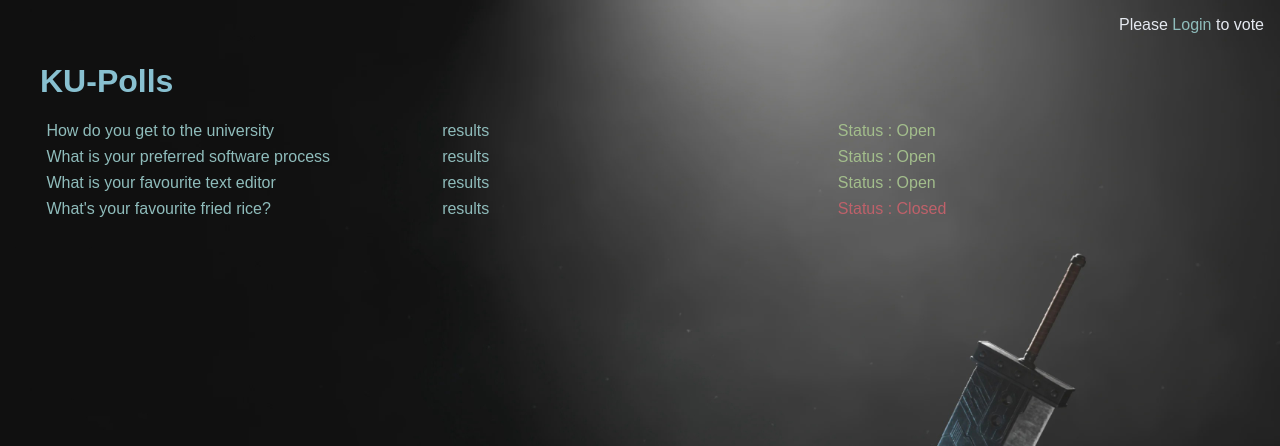
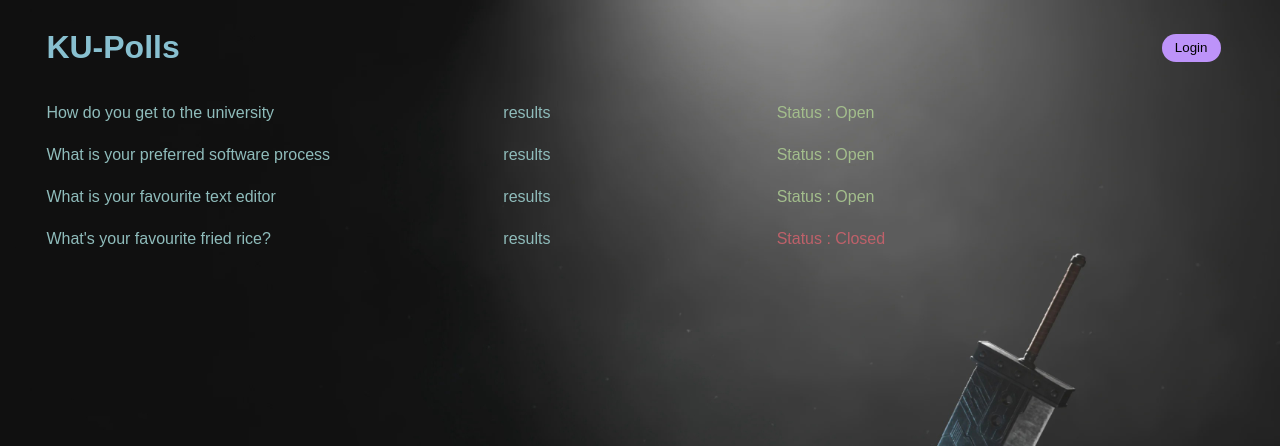
Before and after one commit to Jangsoodlor/ku-polls, a Django app: page /polls/ in a window 1280 px wide. Shown: the top 446 px of the page. Run offline with Django 5.2, Linux system fonts and the light colour scheme; data comes from the database, SQL or seed files in the repository.

Commit message:
auto-mark radio button and implement base template page

```diff
--- a/polls/static/polls/style.css
+++ b/polls/static/polls/style.css
@@ -7,6 +7,8 @@
   --nord-12: #ebcb8b;
   --affirmative: #a3be8c;
   --error: #bf616a;
+  --dracula-pink: #ff79c6;
+  --dracula-purple: #bd93f9;
 }
 body {
   background-color: white;
@@ -16,6 +18,7 @@ body {
   background-size : cover;
   background-blend-mode: overlay;
   font-family: sans-serif;
+  box-sizing: border-box;
 }
 
 a{
@@ -32,8 +35,12 @@ ul {
 }
 
 .header{
-  color: var(--nord-8);
-  padding: 0 1em;
+  color: var(--nord-12);
+  padding: 0 3vw;
+}
+
+.polls-header{
+  color: var(--nord-8)
 }
 
 .detail-header {
@@ -42,14 +49,15 @@ ul {
 
 .success {
   color: var(--affirmative);
-  font-size: 1.25em;
 }
 
 .error {
   color:var(--error);
-  font-size: 1.5em;
-  font-weight: bold;
-  /* margin: 0.5em 1.5em; */
+}
+
+.messages{
+  margin: 3vh 3vw;
+  font-size: 1.25em;
 }
 
 .form {
@@ -59,6 +67,13 @@ ul {
 .column {
   float: left;
   flex: 1;
+  padding: 1vh 5vw 1vh 0;
+}
+
+.long-column {
+  float: left;
+  flex: 2;
+  padding: 1vh 3vw 1vh 0;
 }
 
 .row {
@@ -68,11 +83,12 @@ ul {
 
 .button {
   display: inline-block;
-  margin: 0.5em 0 0.25em 2.2em;
   padding: 0.5em 1em;
+  margin: 0vh 1vw;
   background-color: var(--white-bg);
   border-radius: 25px;
   border-style: none;
+  align-self: center;
 }
 
 .button:hover {
@@ -80,13 +96,25 @@ ul {
   transform: scale(1.15);
 }
 
+.auth-button{
+  background-color: var(--dracula-purple);
+}
+
+.auth-button:hover{
+  background-color: var(--dracula-pink);
+}
+
 .form-button {
-  margin: 1em 0 0 1em;
+  margin: 2vh 0;
   background-color: var(--affirmative);
 }
 
 .form-button:hover{
   background-color: #50fa7b;
+}
+
+.result-button{
+  margin: 2vh 3vw;
 }
 
 .open-poll{
@@ -97,7 +125,16 @@ ul {
   color : var(--error)
 }
 
+.auth-container{
+  white-space: nowrap;
+  padding: 0 3vw;
+  align-self: center;
+}
+
 .top-container{
-  text-align: right;
-  padding: 1vh;
+  display: flex;
+  justify-content: space-between;
+  align-items: center;
+  width: 100;
+  margin: 0;
 }
--- /dev/null
+++ b/polls/templates/polls/base_template.html
@@ -0,0 +1,50 @@
+<!DOCTYPE html>
+<html lang="en">
+<head>
+  <meta charset="UTF-8">
+  <meta name="viewport" content="width=device-width, initial-scale=1.0">
+  {% load static %}
+  <link rel="stylesheet" href="{% static 'polls/style.css' %}">
+  {% block title %}
+  <title>KU Polls</title>
+  {% endblock %}
+</head>
+
+<body>
+  {% block header %}
+  <div class="top-container">
+    <a href="{% url 'polls:index' %}">
+      <h1 class="header polls-header">
+        KU-Polls
+      </h1>
+    </a>
+
+    {% if user.is_authenticated %}
+    <form action="{% url 'logout' %}" method="post" class="auth-container">
+      {% csrf_token %}
+        Welcome&nbsp;Back,&nbsp;{{user.username}}
+        <button type="submit" class="button auth-button">LOG OUT</button>
+      </form>
+    {% else %}
+    <div class="auth-container">
+      <a href="{% url 'login' %}?next={{request.path}}">
+        <button type="submit", class="button auth-button">
+          Login
+        </button>
+      </a>
+    </div>
+    {% endif %}
+  </div>
+
+  {% if messages %}
+    {% for msg in messages %}
+      <div class = "messages {{msg.tags}}">{{msg}}</div>
+    {%endfor%}
+  {% endif %}
+  {% endblock %}
+
+
+  {% block content %}
+  {% endblock %}
+</body>
+</html>
--- a/polls/templates/polls/index.html
+++ b/polls/templates/polls/index.html
@@ -1,40 +1,17 @@
-<!DOCTYPE html>
-<html lang="en">
-<head>
-  <meta charset="UTF-8">
-  <meta name="viewport" content="width=device-width, initial-scale=1.0">
-  {% load static %}
-  <link rel="stylesheet" href="{% static 'polls/style.css' %}">
-  <title>Index - KU Polls</title>
-</head>
+{% extends 'polls/base_template.html' %}
 
-<body>
-  {% if user.is_authenticated %}
-  <form action="{% url 'logout' %}" method="post" class="top-container">
-    {% csrf_token %}
-      Welcome Back, {{user.username}}
-      <button type="submit">LOG OUT</button>
-    </form>
-  {% else %}
-  <div class="top-container">
-    Please <a href="{% url 'login' %}?next={{request.path}}">Login</a> to vote
-  </div>
-  {% endif %}
+{% block title %}
+  <title>
+    Index - KU-Polls
+  </title>
+{% endblock %}
 
-  <h1 class="header">
-    KU-Polls
-  </h1>
-  {% if messages %}
-    {% for msg in messages %}
-      <div class = "row {{msg.tags}}">{{msg}}</div>
-    {%endfor%}
-  {% endif %}
-
+{% block content %}
 {% if latest_question_list %}
   {% for question in latest_question_list %}
     <div class="row">
 
-          <div class="column">
+      <div class="long-column">
         <a href="{% url 'polls:detail' question.id %}">
           {{question.question_text}}
         </a>
@@ -47,11 +24,11 @@
       </div>
 
       {% if question.can_vote %}
-            <div class="column open-poll">
+        <div class="long-column open-poll">
           Status : Open
         </div>
       {% else %}
-            <div class="column closed-poll">
+        <div class="long-column closed-poll">
           Status : Closed
         </div>
       {% endif %}
@@ -61,6 +38,5 @@
 {% else %}
   <p class="error">No polls are available.</p>
 {% endif %}
-</body>
 
-</html>
+{% endblock %}
--- a/polls/views.py
+++ b/polls/views.py
@@ -37,6 +37,18 @@ class DetailView(generic.DetailView):
             messages.error(request, "ERROR: You don't have access to that poll!")
             return HttpResponseRedirect(reverse("polls:index"))
         return super().dispatch(request, *args, **kwargs)
+
+    def get_context_data(self, **kwargs):
+        data = super().get_context_data(**kwargs)
+        question = self.get_object()
+        user = self.request.user
+        try:
+            marked_vote = user.vote_set.filter(choice__question=question)
+            if marked_vote:
+                data["marked_choice"] = marked_vote.first().choice
+        except AttributeError:
+            logger.error("Cannot check for marked choice of an unauthenticated visitor")
+        return data
 
 
 class ResultsView(generic.DetailView):
```
Also changed, not shown: polls/templates/polls/detail.html (+7 -27 lines), polls/templates/polls/results.html (+6 -32 lines). Lines whose indentation alone changed are shown as unchanged.
